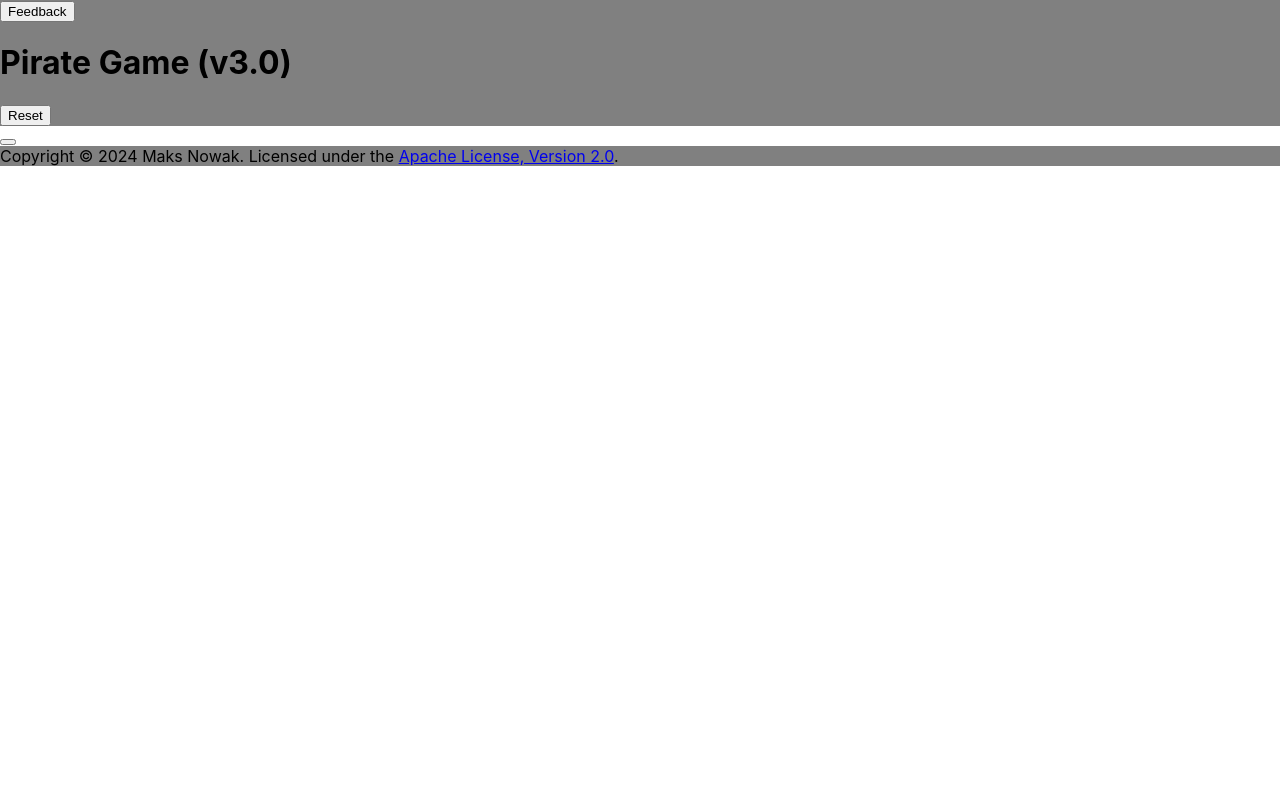
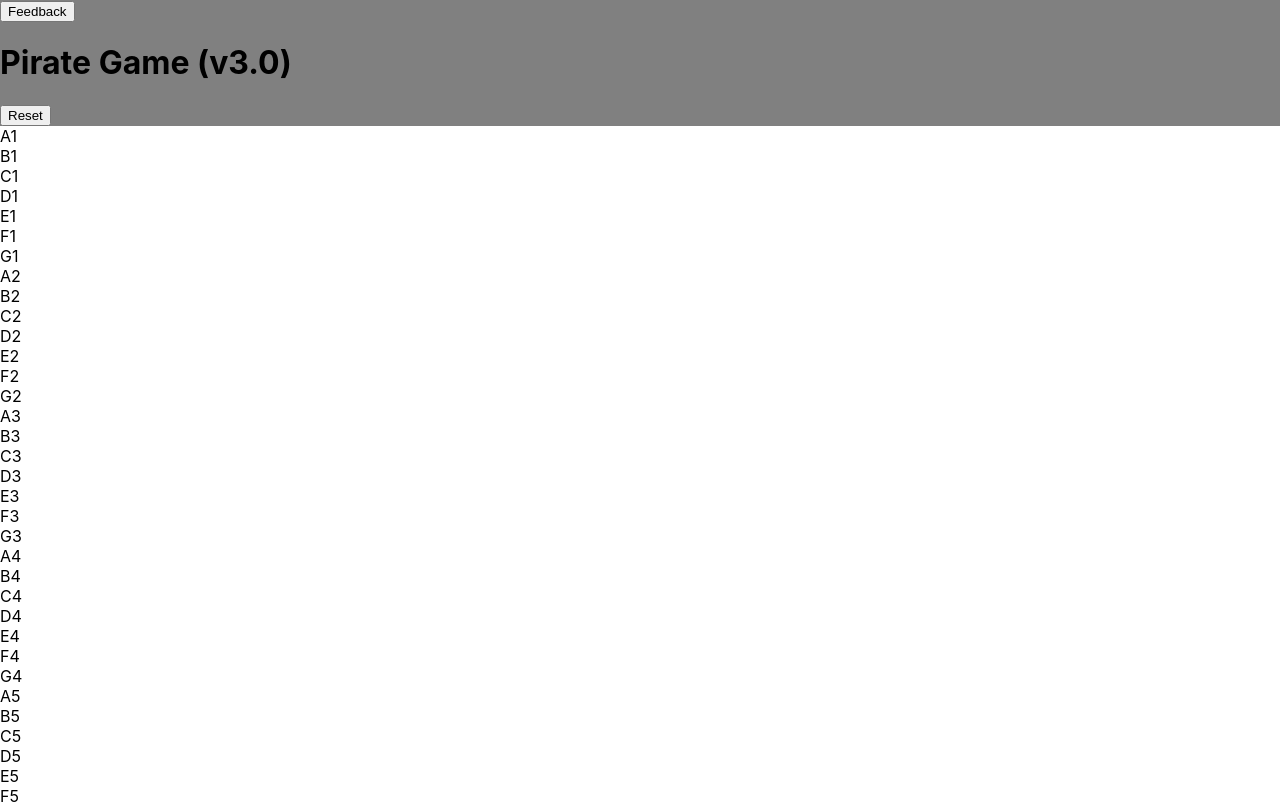
Before and after one commit to f2reninj5/pirategame3.0, a React (Create React App) app: page / in a window 1280 px wide. Shown: the top 804 px of the page. Built offline with nearby package versions, Linux system fonts and the light colour scheme.

Commit message:
Working start for Grid reducer

```diff
--- a/src/components/GridComponent.tsx
+++ b/src/components/GridComponent.tsx
@@ -1,8 +1,55 @@
-import React from 'react'
+import React, { useReducer } from 'react'
+import Grid from '../models/Grid'
+
+const enum GridActionType {
+  Reset,
+  Select
+}
+
+type GridAction =
+  | { type: GridActionType.Reset }
+  | { type: GridActionType.Select, payload: { index: number } }
+
+function gridReducer (grid: Grid, action: GridAction): Grid {
+  switch (action.type) {
+    case GridActionType.Reset:
+      return new Grid(7, 7)
+    case GridActionType.Select:
+      grid.cells[action.payload.index].selected = true
+      return grid
+    default:
+      return grid
+  }
+}
 
 function GridComponent (): React.JSX.Element {
+  const [grid, dispatch] = useReducer(gridReducer, new Grid(7, 7))
+
+  function handleSelectCell (index: number): void {
+    dispatch({
+      type: GridActionType.Select,
+      payload: { index }
+    })
+  }
+
+  const cells = []
+
+  console.log(grid)
+
+  for (const cell of grid.cells) {
+    cells.push(
+      <div onClick={() => {
+        handleSelectCell(cell.index)
+      }} key={cell.index}>
+        <p>{cell.label}</p>
+      </div>
+    )
+  }
+
   return (
-    <></>
+    <div>
+      {cells}
+    </div>
   )
 }
 
```
